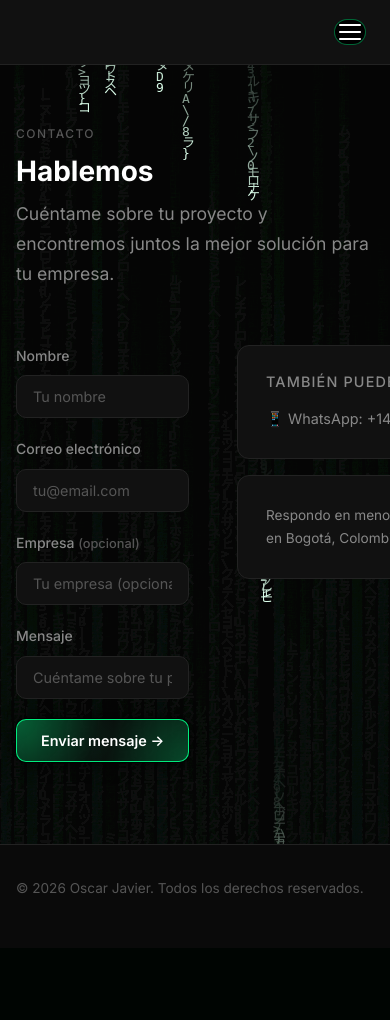
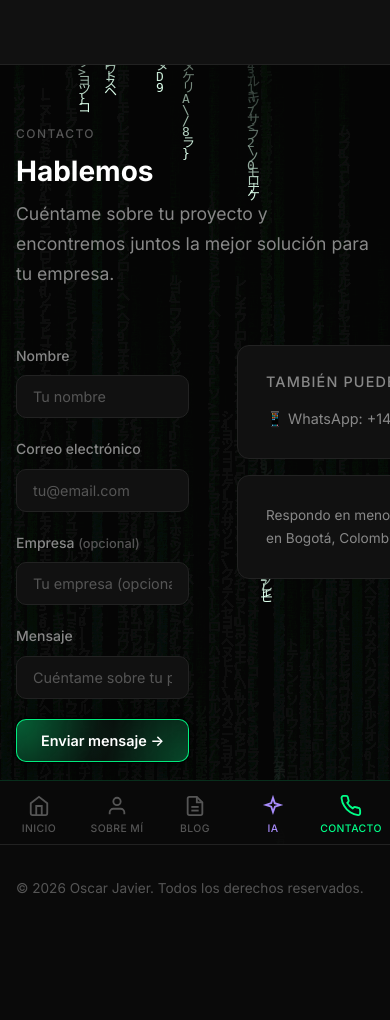
Before and after one commit to oskarjavier0131/portafolio_data_enginner, a Django app: page /contacto/ in a window 390 px wide; the page is wider, and only the part inside the window is pictured. Before the commit the page ends 894 px from the top of that part, so only its background shows below. Run offline with Django 5.2, Linux system fonts and the light colour scheme; data comes from the database, SQL or seed files in the repository.

Commit message:
feat: reemplazar menú hamburguesa por bottom nav bar en móvil
Navegación inferior estilo app con íconos + etiqueta para las 5 secciones.
El ítem activo se resalta automáticamente según la URL.

Co-Authored-By: Claude Sonnet 4.6 <noreply@anthropic.com>

```diff
--- a/static/css/components.css
+++ b/static/css/components.css
@@ -112,54 +112,65 @@
     opacity: 0.88;
 }
 
-.navbar__hamburger {
+/* Bottom nav — app-style mobile navigation */
+.bottom-nav {
     display: none;
-    flex-direction: column;
-    gap: 5px;
-    padding: 4px;
-    border-radius: 999px;
-    background: #000000;
-    border: 1px solid rgba(0, 255, 136, 0.4);
-    position: absolute;
-    right: 24px;
 }
 
-.navbar__hamburger span {
-    display: block;
-    width: 22px;
-    height: 2px;
-    background: var(--text-primary);
-    border-radius: 2px;
-    transition: var(--transition);
+@media (max-width: 768px) {
+    .bottom-nav {
+        display: flex;
+        position: fixed;
+        bottom: 0;
+        left: 0;
+        right: 0;
+        z-index: 1000;
+        background: rgba(10, 10, 10, 0.95);
+        backdrop-filter: blur(16px);
+        -webkit-backdrop-filter: blur(16px);
+        border-top: 1px solid rgba(0, 255, 136, 0.15);
+        padding: 8px 0 env(safe-area-inset-bottom, 8px);
+        justify-content: space-around;
+        align-items: stretch;
     }
 
-/* Mobile menu */
-.navbar__mobile-menu {
-    display: none;
+    .bottom-nav__item {
+        display: flex;
         flex-direction: column;
+        align-items: center;
+        justify-content: center;
         gap: 4px;
-    padding: 16px 24px 24px;
-    background: #000000;
-    backdrop-filter: blur(12px);
-    border-bottom: 1px solid rgba(0, 255, 136, 0.2);
+        flex: 1;
+        padding: 6px 4px;
+        color: var(--text-tertiary);
+        font-size: 0.65rem;
+        font-weight: 500;
+        text-transform: uppercase;
+        letter-spacing: 0.04em;
+        transition: color 0.2s;
+        text-decoration: none;
+        cursor: pointer;
     }
 
-.navbar__mobile-menu.open {
-    display: flex;
+    .bottom-nav__item svg {
+        width: 22px;
+        height: 22px;
+        flex-shrink: 0;
     }
 
-.navbar__mobile-link {
-    font-size: 1rem;
-    font-weight: 500;
-    color: var(--text-secondary);
-    padding: 12px 0;
-    border-bottom: 1px solid var(--border-color);
-    transition: color var(--transition);
+    .bottom-nav__item:hover,
+    .bottom-nav__item.active {
+        color: #00ff88;
     }
 
-.navbar__mobile-link:hover,
-.navbar__mobile-link.navbar__link--highlight {
-    color: #00ff88;
+    .bottom-nav__item--ai {
+        color: #a78bfa;
+    }
+
+    .bottom-nav__item--ai:hover,
+    .bottom-nav__item--ai.active {
+        color: #c4b5fd;
+    }
 }
 
 /* --- Badge disponible --- */
--- a/static/css/responsive.css
+++ b/static/css/responsive.css
@@ -42,10 +42,18 @@
         --section-gap: 64px;
     }
 
-    /* Navbar */
+    /* Navbar — desktop links hidden, hamburger gone, bottom nav takes over */
     .navbar__links { display: none; }
     .navbar__cta   { display: none; }
-    .navbar__hamburger { display: flex; }
+    .navbar__hamburger { display: none; }
+
+    /* Espacio para el bottom nav */
+    body { padding-bottom: 72px; }
+
+    /* WhatsApp widget sube sobre el bottom nav */
+    .whatsapp-widget {
+        bottom: 86px !important;
+    }
 
     /* Hero */
     .hero__inner {
--- a/static/js/main.js
+++ b/static/js/main.js
@@ -12,20 +12,14 @@ document.addEventListener('DOMContentLoaded', function () {
         }, { passive: true });
     }
 
-    // --- Menú móvil ---
-    const hamburger = document.getElementById('hamburger');
-    const mobileMenu = document.getElementById('mobile-menu');
-    if (hamburger && mobileMenu) {
-        hamburger.addEventListener('click', () => {
-            const isOpen = mobileMenu.classList.toggle('open');
-            hamburger.setAttribute('aria-expanded', isOpen);
-        });
-
-        // Cerrar al hacer clic en un link
-        mobileMenu.querySelectorAll('.navbar__mobile-link').forEach(link => {
-            link.addEventListener('click', () => mobileMenu.classList.remove('open'));
-        });
-    }
+    // --- Bottom nav — marcar ítem activo ---
+    const currentPath = window.location.pathname;
+    document.querySelectorAll('.bottom-nav__item').forEach(item => {
+        const href = item.getAttribute('href');
+        if (href && (href === currentPath || (href !== '/' && currentPath.startsWith(href)))) {
+            item.classList.add('active');
+        }
+    });
 
     // --- Scroll reveal (IntersectionObserver) ---
     const reveals = document.querySelectorAll('.reveal');
--- a/templates/components/navbar.html
+++ b/templates/components/navbar.html
@@ -10,22 +10,44 @@
                 Asistente IA
             </a>
         </nav>
-        <button class="navbar__hamburger" id="hamburger" aria-label="Abrir menú" aria-expanded="false">
-            <span></span>
-            <span></span>
-            <span></span>
-        </button>
-    </div>
-
-    <!-- Mobile menu -->
-    <div class="navbar__mobile-menu" id="mobile-menu">
-        <a href="{% url 'home' %}" class="navbar__mobile-link navbar__link--highlight">PROGRAMADOR</a>
-        <a href="{% url 'about' %}"    class="navbar__mobile-link">Sobre mí</a>
-        <a href="{% url 'blog' %}"     class="navbar__mobile-link">Reflexiones IT</a>
-        <a href="{% url 'consultor_ia' %}" class="navbar__mobile-link navbar__link--ai">
-            <svg width="14" height="14" viewBox="0 0 24 24" fill="none" stroke="currentColor" stroke-width="2" style="margin-right: 6px;"><path d="M12 3l1.912 5.885L20 10.8l-5.885 1.912L12 18.6l-1.912-5.885L4.2 10.8l5.885-1.912z"/><path d="M5 3l.956 2.942L9 7.2l-2.942.956L5 11.1l-.956-2.942L1 7.2l2.942-.956z"/><path d="M19 16l.637 1.961L22 18.8l-2.363.637L19 21.4l-.637-1.961L16 18.8l2.363-.637z"/></svg>
-            Asistente IA
-        </a>
-        <a href="{% url 'contact' %}"  class="navbar__mobile-link">Contáctame</a>
     </div>
 </header>
+
+<!-- Bottom nav — solo móvil -->
+<nav class="bottom-nav" aria-label="Navegación móvil">
+    <a href="{% url 'home' %}" class="bottom-nav__item">
+        <svg width="20" height="20" viewBox="0 0 24 24" fill="none" stroke="currentColor" stroke-width="2">
+            <path d="M3 9l9-7 9 7v11a2 2 0 0 1-2 2H5a2 2 0 0 1-2-2z"/>
+            <polyline points="9 22 9 12 15 12 15 22"/>
+        </svg>
+        <span>Inicio</span>
+    </a>
+    <a href="{% url 'about' %}" class="bottom-nav__item">
+        <svg width="20" height="20" viewBox="0 0 24 24" fill="none" stroke="currentColor" stroke-width="2">
+            <path d="M20 21v-2a4 4 0 0 0-4-4H8a4 4 0 0 0-4 4v2"/>
+            <circle cx="12" cy="7" r="4"/>
+        </svg>
+        <span>Sobre mí</span>
+    </a>
+    <a href="{% url 'blog' %}" class="bottom-nav__item">
+        <svg width="20" height="20" viewBox="0 0 24 24" fill="none" stroke="currentColor" stroke-width="2">
+            <path d="M14 2H6a2 2 0 0 0-2 2v16a2 2 0 0 0 2 2h12a2 2 0 0 0 2-2V8z"/>
+            <polyline points="14 2 14 8 20 8"/>
+            <line x1="16" y1="13" x2="8" y2="13"/>
+            <line x1="16" y1="17" x2="8" y2="17"/>
+        </svg>
+        <span>Blog</span>
+    </a>
+    <a href="{% url 'consultor_ia' %}" class="bottom-nav__item bottom-nav__item--ai">
+        <svg width="20" height="20" viewBox="0 0 24 24" fill="none" stroke="currentColor" stroke-width="2">
+            <path d="M12 3l1.912 5.885L20 10.8l-5.885 1.912L12 18.6l-1.912-5.885L4.2 10.8l5.885-1.912z"/>
+        </svg>
+        <span>IA</span>
+    </a>
+    <a href="{% url 'contact' %}" class="bottom-nav__item">
+        <svg width="20" height="20" viewBox="0 0 24 24" fill="none" stroke="currentColor" stroke-width="2">
+            <path d="M22 16.92v3a2 2 0 0 1-2.18 2 19.79 19.79 0 0 1-8.63-3.07A19.5 19.5 0 0 1 4.69 12 19.79 19.79 0 0 1 1.65 3.32C1.62 2.18 2.49 1 3.62 1h3a2 2 0 0 1 2 1.72c.127.96.361 1.903.7 2.81a2 2 0 0 1-.45 2.11L7.91 8.6a16 16 0 0 0 6 6l.96-.96a2 2 0 0 1 2.11-.45c.907.339 1.85.573 2.81.7A2 2 0 0 1 21.73 16z"/>
+        </svg>
+        <span>Contacto</span>
+    </a>
+</nav>
```
Lines whose indentation alone changed are shown as unchanged.
